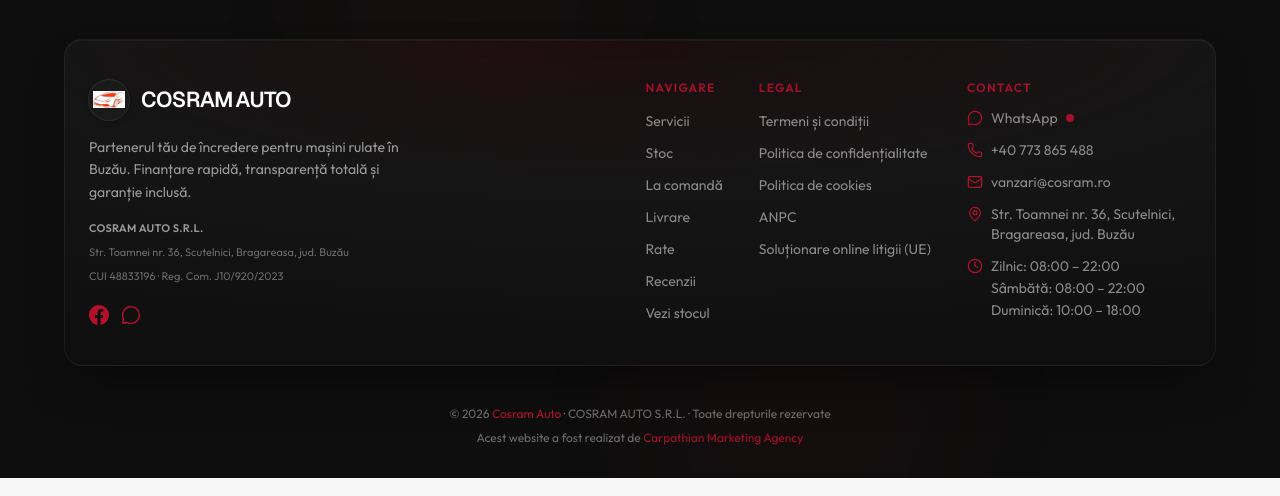
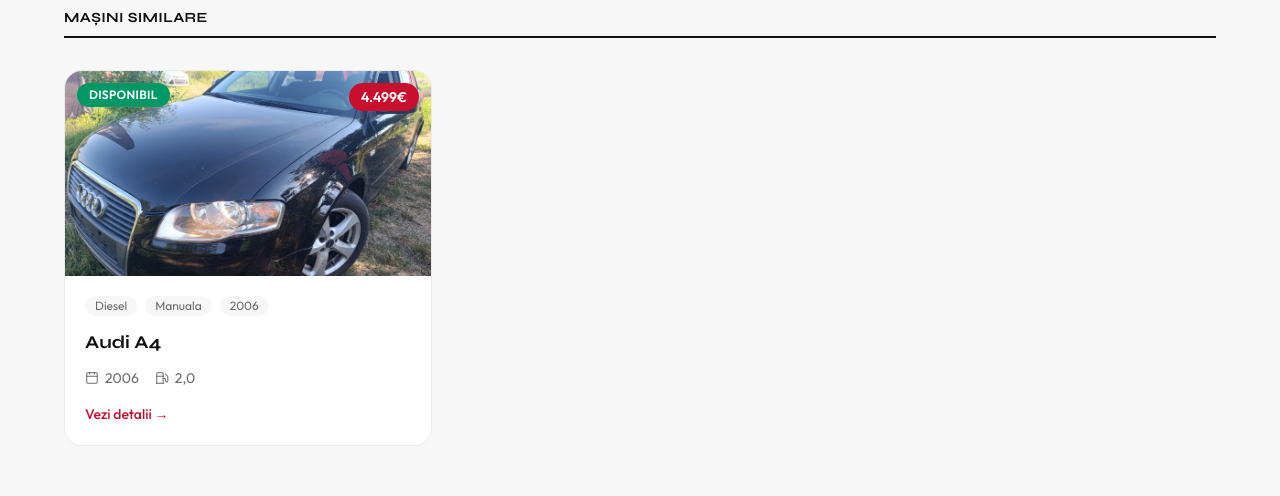
Before and after one commit to backstagelevelone-crypto/cosram-auto, a Next.js app in the folder cosram-auto-main/: page /masini/ford-focus-2012 in a window 1280 px wide. Shown: the part 1583-2079 px from the top of the page. Built offline with nearby package versions, Linux system fonts and the light colour scheme; no server answers.

Commit message:
Update masini.ts

```diff
--- a/cosram-auto-main/src/data/masini.ts
+++ b/cosram-auto-main/src/data/masini.ts
@@ -51,6 +51,39 @@ export const masini: Masina[] = [
       "/images/masini/ford-focus-2012/03.jpg",
       "/images/masini/ford-focus-2012/04.jpg",
       "/images/masini/ford-focus-2012/05.jpg"
+    ]
+  },
+  {
+    "_id": "fe57e922-c8d8-4657-8f1f-4b4ab98861c6",
+    "slug": "bmw-320d-mpacket-2006",
+    "marca": "BMW 320D",
+    "model": "MPACKET",
+    "an": 2006,
+    "pret": 5399,
+    "combustibil": "Diesel",
+    "cutieViteze": "Manuala",
+    "motor": "2.0 TDI",
+    "caroserie": "Hatchback",
+    "disponibil": "Vandut",
+    "galerie": [
+      "/images/masini/bmw-320d-mpacket-2006/01.jpg"
+    ]
+  },
+  {
+    "_id": "aeb998d7-52e9-411b-8472-44cc16d43fb3",
+    "slug": "Audi A4 B7 Avant",
+    "marca": "Audi",
+    "model": "A4",
+    "an": 2006,
+    "pret": 4499,
+    "combustibil": "Diesel",
+    "cutieViteze": "Manuala",
+    "motor": "2,0",
+    "putere": 140,
+    "caroserie": "Combi",
+    "disponibil": "Disponibil",
+    "galerie": [
+      "/images/masini/audia4b7/a41.jpeg"
     ]
   },
   {
```
